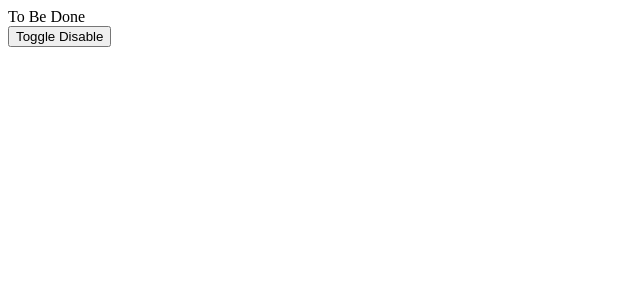
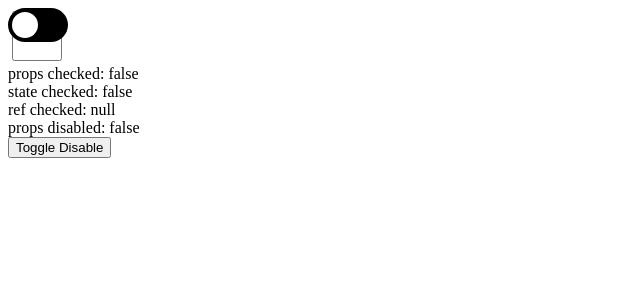
Before and after one commit to thisisharrison/switch, a React app: page / in a window 1280 px wide. Shown: the top 300 px of the page, without its empty margins (0-640 px from the left). Built offline with nearby package versions, Linux system fonts and the light colour scheme.

Commit message:
working toggle

```diff
--- a/src/Switch/index.css
+++ b/src/Switch/index.css
@@ -1,3 +1,52 @@
 .comp-switch {
-  display: block;
+  display: inline-block;
+  position: relative;
+  width: 60px;
+  height: 34px;
 }
+
+.comp-switch input {
+  opacity: 1;
+  width: 50px;
+  height: 50px;
+}
+
+.track {
+  position: absolute;
+  cursor: pointer;
+  top: 0;
+  left: 0;
+  right: 0;
+  bottom: 0;
+  background-color: #000;
+  -webkit-transition: 0.4s;
+  transition: 0.4s;
+  border-radius: 34px;
+}
+
+.track::before {
+  position: absolute;
+  content: "";
+  height: 26px;
+  width: 26px;
+  left: 4px;
+  bottom: 4px;
+  background-color: white;
+  -webkit-transition: 0.4s;
+  transition: 0.4s;
+  border-radius: 50%;
+}
+
+.comp-switch input:checked + .track {
+  background-color: #2196f3;
+}
+
+.comp-switch input:disabled + .track {
+  background-color: #ccc;
+}
+
+.comp-switch input:checked + .track::before {
+  -webkit-transform: translateX(26px);
+  -ms-transform: translateX(26px);
+  transform: translateX(26px);
+}
--- a/src/Switch/index.tsx
+++ b/src/Switch/index.tsx
@@ -1,8 +1,5 @@
 import React from "react";
 import "./index.css";
-
-// If you wanna implement by TypeScript (Advanced Requirement 1), then rename this file to index.tsx and remove index.jsx
-// Otherwise, remove this file
 
 interface Props {
     checked: boolean;
@@ -10,8 +7,53 @@ interface Props {
     disabled?: boolean;
 }
 
+interface State {
+    checked: boolean;
+}
+
 export default class Switch extends React.PureComponent<Props> {
+    public state: State = {
+        checked: this.props.checked,
+    };
+    input: React.RefObject<HTMLInputElement>;
+
+    constructor(props: Readonly<Props>) {
+        super(props);
+        this.handleClick = this.handleClick.bind(this);
+        this.handleChange = this.handleChange.bind(this);
+        this.input = React.createRef<HTMLInputElement>();
+    }
+
+    handleClick() {
+        const {disabled, checked, onChange} = this.props;
+        if (disabled) {
+            return;
+        } else {
+            onChange(!checked);
+            this.setState({checked: !checked});
+            const checkbox = this.input.current;
+            if (checkbox) {
+                checkbox.checked = !checked;
+            }
+        }
+    }
+
+    handleChange() {
+        this.handleClick();
+    }
+
     render() {
-        return <div className="comp-switch">To Be Done</div>;
+        return (
+            <>
+                <div className="comp-switch" onClick={this.handleClick}>
+                    <input ref={this.input} type="checkbox" checked={this.state.checked} disabled={this.props.disabled} onChange={this.handleChange} />
+                    <span className="track" />
+                </div>
+                <div>props checked: {JSON.stringify(this.props.checked)}</div>
+                <div>state checked: {JSON.stringify(this.state.checked)}</div>
+                <div>ref checked: {JSON.stringify(this.input.current && this.input.current.checked)}</div>
+                <div>props disabled: {JSON.stringify(this.props.disabled)}</div>
+            </>
+        );
     }
 }
```
